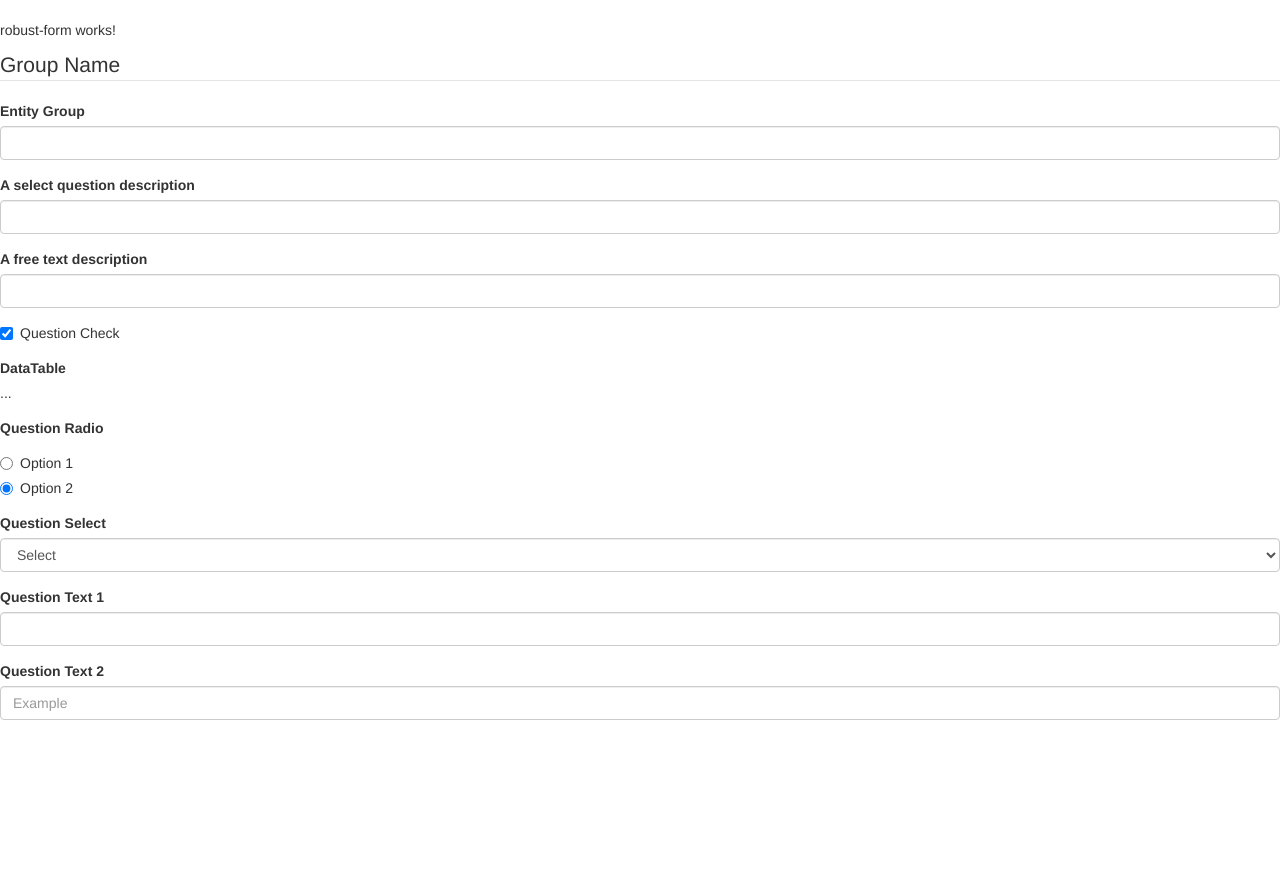
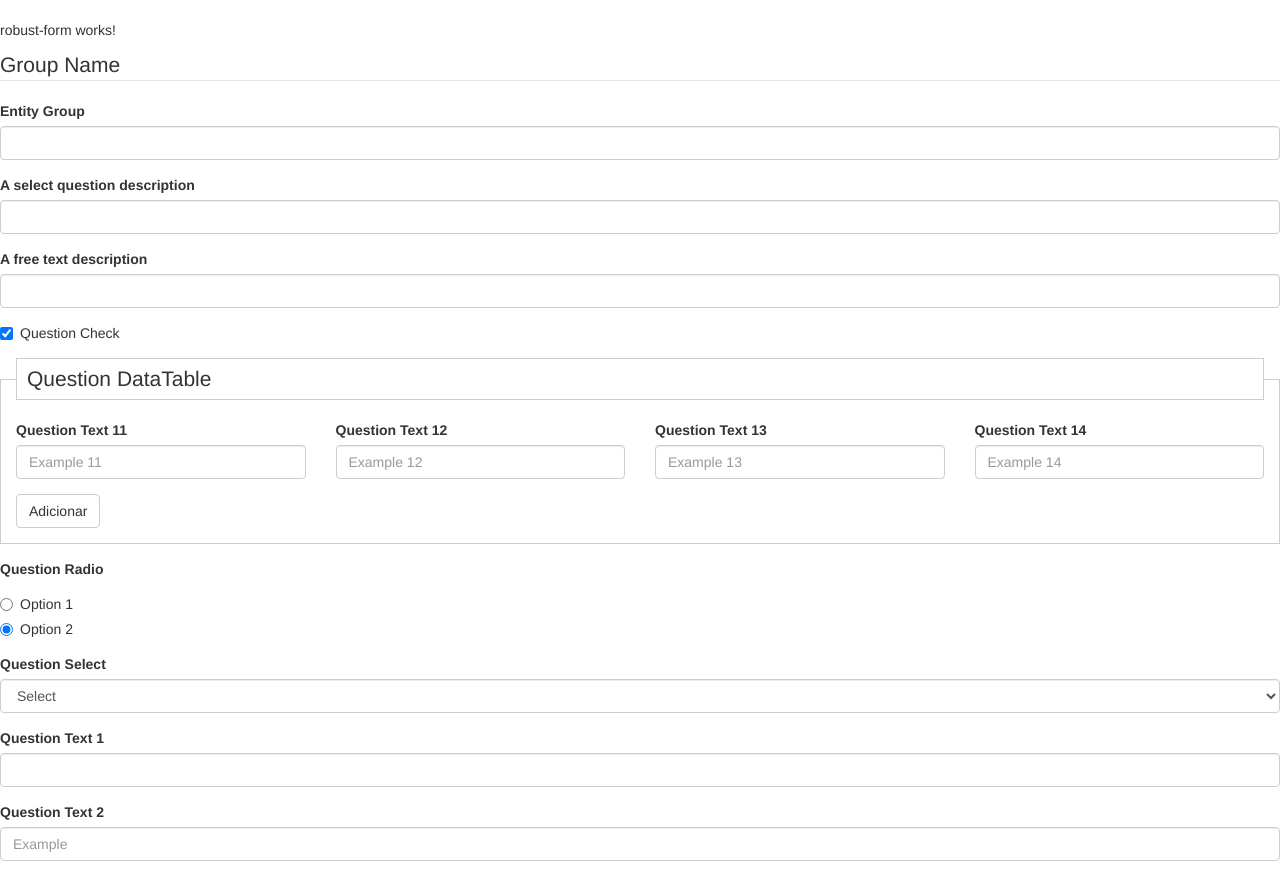
Before and after one commit to robust-team/angular-forms, an Angular app: page / in a window 1280 px wide. Before the commit the page ends 800 px from the top, so only its background shows below. Built offline with nearby package versions, Linux system fonts and the light colour scheme.

Commit message:
Add DataTable Component

```diff
--- a/src/app/app.component.ts
+++ b/src/app/app.component.ts
@@ -62,6 +62,33 @@ export class AppComponent {
                 "code": "P-001",
                 "description": "Question DataTable",
                 "fieldType": 1,
+                "customType": "consumo-agua",
+                "questions": [
+                    {
+                        "code": "P-102",
+                        "description": "Question Text 11",
+                        "fieldType": 4,
+                        "placeholder": "Example 11"
+                    },
+                    {
+                        "code": "P-102",
+                        "description": "Question Text 12",
+                        "fieldType": 4,
+                        "placeholder": "Example 12"
+                    },
+                    {
+                        "code": "P-103",
+                        "description": "Question Text 13",
+                        "fieldType": 4,
+                        "placeholder": "Example 13"
+                    },
+                    {
+                        "code": "P-104",
+                        "description": "Question Text 14",
+                        "fieldType": 4,
+                        "placeholder": "Example 14"
+                    }
+                ]
             },
             {
                 "code": "P-002",
--- /dev/null
+++ b/src/app/robust-forms/data-table/data-table.component.css
@@ -0,0 +1,10 @@
+fieldset.datatable {
+  border: 1px solid #ccc;
+  margin-bottom: 15px;
+  padding: 0 15px 15px;
+}
+
+fieldset.datatable legend {
+  border: 1px solid #ccc;
+  padding: 5px 10px;
+}
--- /dev/null
+++ b/src/app/robust-forms/data-table/data-table.component.html
@@ -0,0 +1,47 @@
+<fieldset class="datatable">
+  <legend>{{ question.description }}</legend>
+
+  <div class="row">
+    <ng-container class="row" *ngFor="let column of question.questions">
+      <ng-container [ngSwitch]="column.fieldType">
+
+        <ng-template [ngSwitchCase]="fieldType.CHECK" ngSwitchDefault>
+          <div class="form-group col-md-3">
+            <label [for]="column.code">{{ column.description }}</label>
+            <input type="text" [id]="column.code" class="form-control" [name]="column.code"
+                   [placeholder]="column.placeholder ? column.placeholder : ''">
+          </div>
+        </ng-template>
+
+        <ng-template [ngSwitchCase]="fieldType.RADIO" ngSwitchDefault>
+          <div class="form-group col-md-3">
+            <label [for]="column.code">{{ column.description }}</label>
+            <input type="text" [id]="column.code" class="form-control" [name]="column.code"
+                   [placeholder]="column.placeholder ? column.placeholder : ''">
+          </div>
+        </ng-template>
+
+        <ng-template [ngSwitchCase]="fieldType.SELECT" ngSwitchDefault>
+          <div class="form-group col-md-3">
+            <label [for]="column.code">{{ column.description }}</label>
+            <input type="text" [id]="column.code" class="form-control" [name]="column.code"
+                   [placeholder]="column.placeholder ? column.placeholder : ''">
+          </div>
+        </ng-template>
+
+        <ng-template [ngSwitchCase]="fieldType.TEXT" ngSwitchDefault>
+          <div class="form-group col-md-3">
+            <label [for]="column.code">{{ column.description }}</label>
+            <input type="text" [id]="column.code" class="form-control" [name]="column.code"
+                   [placeholder]="column.placeholder ? column.placeholder : ''">
+          </div>
+        </ng-template>
+
+      </ng-container>
+    </ng-container>
+  </div>
+
+  <button class="btn btn-default btn-add-row">
+    Adicionar
+  </button>
+</fieldset>
--- /dev/null
+++ b/src/app/robust-forms/data-table/data-table.component.ts
@@ -0,0 +1,15 @@
+import { Component, Input } from '@angular/core';
+
+import { Question } from '../question';
+import { FieldType } from '../question/field-type.enum';
+
+@Component({
+  selector: 'data-table',
+  templateUrl: './data-table.component.html',
+  styleUrls: ['./data-table.component.css']
+})
+export class DataTableComponent {
+  fieldType = FieldType;
+
+  @Input() question: Question;
+}
--- a/src/app/robust-forms/robust-form.component.html
+++ b/src/app/robust-forms/robust-form.component.html
@@ -21,10 +21,7 @@
         </ng-template>
 
         <ng-template [ngSwitchCase]="fieldType.DATA_TABLE">
-          <div class="form-group">
-            <label>DataTable</label>
-            <p>...</p>
-          </div>
+          <data-table [question]="question"></data-table>
         </ng-template>
 
         <ng-template [ngSwitchCase]="fieldType.RADIO">
```
Also changed, not shown: src/app/robust-forms/data-table/data-table.module.ts (added, +11 -0 lines), src/app/robust-forms/robust-forms.module.ts (+6 -7 lines).
